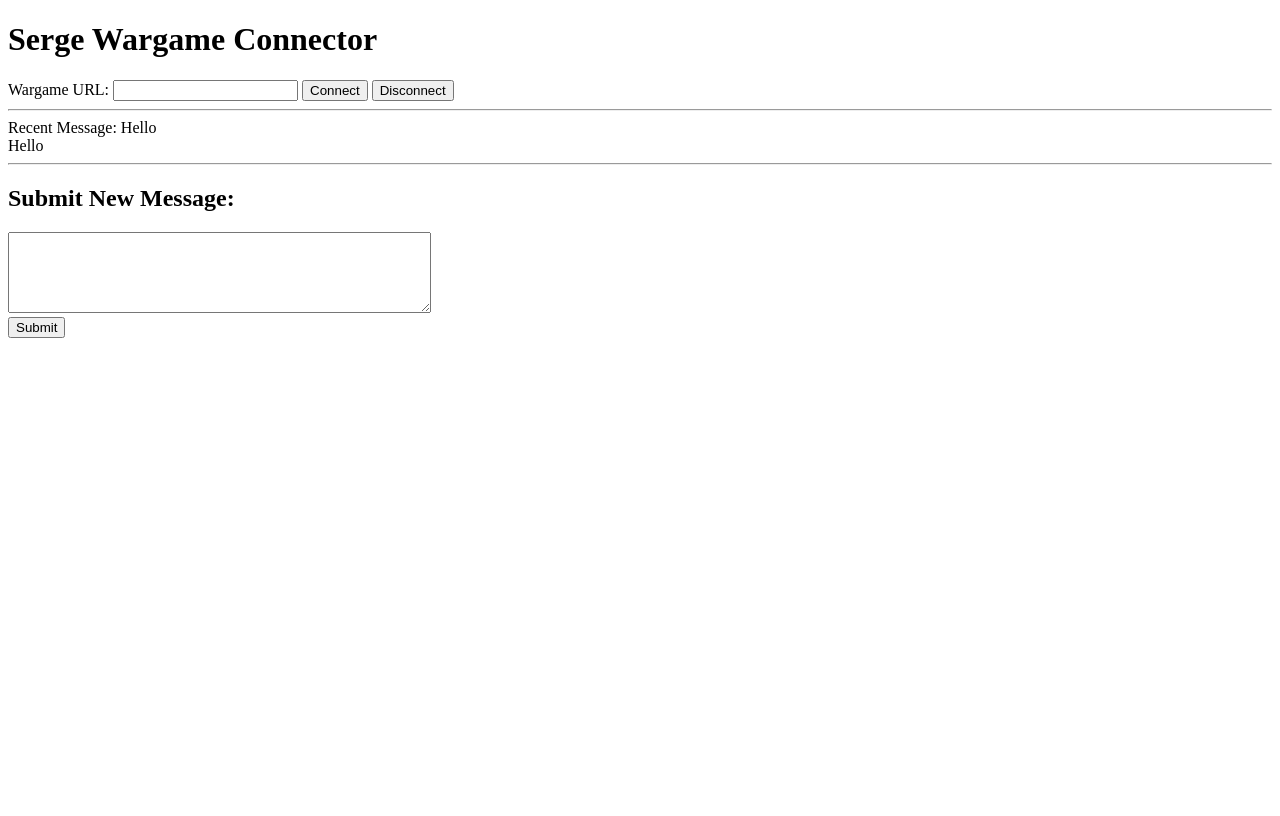
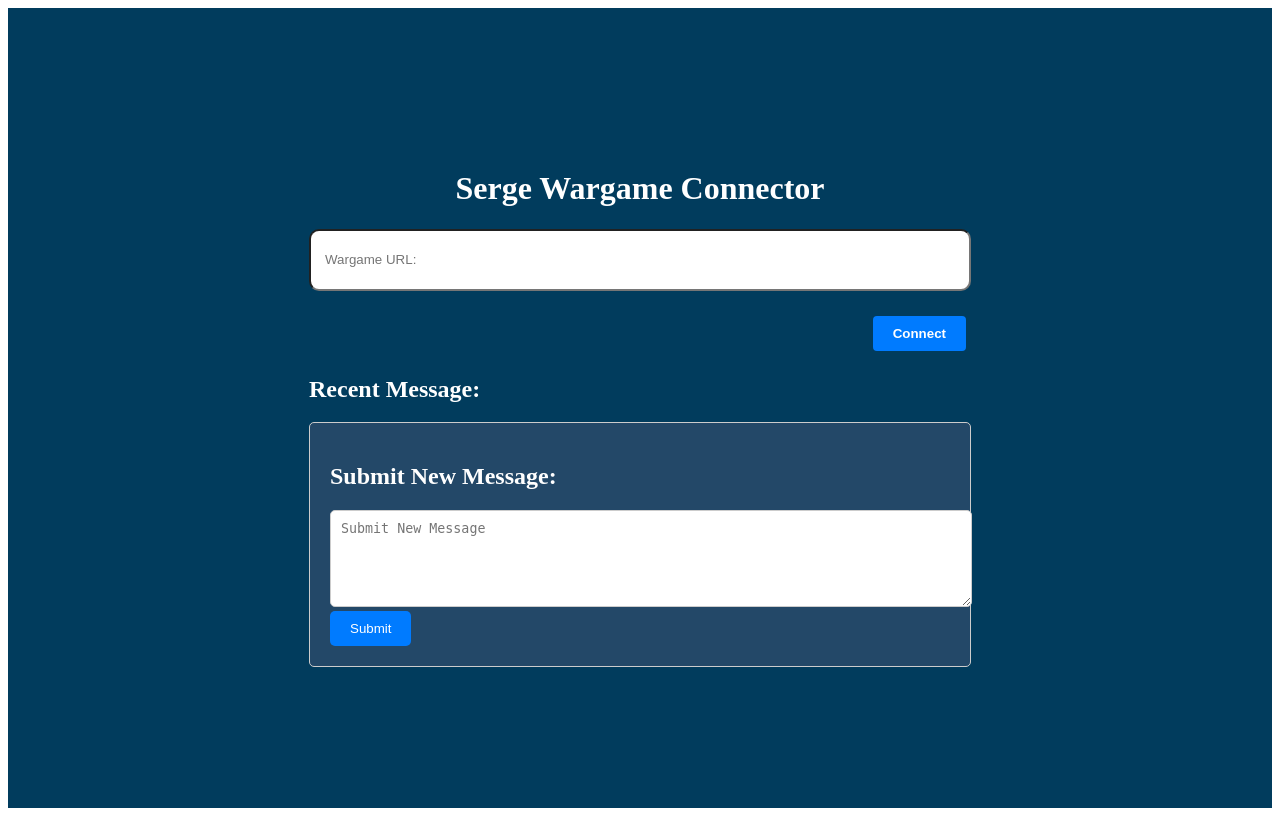
Before and after one commit to serge-web/3rd-party, a Flask app: page / in a window 1280 px wide. Before the commit the page ends 338 px from the top, so only its background shows below. Run offline with Flask 3, Linux system fonts and the light colour scheme.

Commit message:
enable css and configure url validation

```diff
--- a/app.py
+++ b/app.py
@@ -2,6 +2,7 @@
 from flask import Flask, render_template, request, jsonify
 import requests
 app = Flask(__name__)
+app.config['SECRET_KEY'] = 'sscascaccac'
 
 # Define a variable to store the wargame URL
 wargame_url = ""
@@ -44,13 +45,13 @@ def home():
         response = requests.get(server_path + wargame_url + '/last')
         # Check if the request was successful (status code 200)
 
-    return render_template("index.html", wargame_url=wargame_url, most_recent_message='Hello')
+    return render_template("index.html", wargame_url=wargame_url)
 
 @app.route("/connect/", methods=["POST"])
 def connect_wargame():
     global wargame_url  # Consider avoiding global variables if possible
     global json  # Consider avoiding global variables if possible
-
+    # socketio.emit('message', json_data)
     wargame = request.args.get('wargame')
     access = request.args.get('access')
     if not wargame or not access:
--- /dev/null
+++ b/static/css/main.css
@@ -0,0 +1,64 @@
+#flex-content-wrapper {
+    background-blend-mode: lighten;
+    background-color: #013c5d;
+    display: flex;
+    flex-direction: column;
+    align-items: center;
+    justify-content: center;
+    color: white;
+    height: 100vh;
+}
+
+.connection-form input {
+    min-width: 630px;
+    min-height: 30px;
+    border-radius: 10px;
+    padding: 14px;
+}
+
+.connection-buttons {
+    text-align: end;
+    margin-top: 20px;
+}
+
+.connection-buttons button {
+    padding: 10px 20px;
+    margin: 5px;
+    background-color: #007BFF;
+    color: #fff;
+    border: none;
+    border-radius: 4px;
+    cursor: pointer;
+    font-weight: bold;
+}
+
+.connection-buttons #disconnectButton {
+    background: red;
+}
+
+.connection-buttons button:hover {
+    background-color: #0056b3;
+}
+
+.submit-message-section {
+    background-color: #234868;
+    padding: 20px;
+    border: 1px solid #ccc;
+    border-radius: 5px;
+}
+
+#json_data {
+    width: 100%;
+    padding: 10px;
+    border: 1px solid #ccc;
+    border-radius: 5px;
+}
+
+.submit-message-section button[type="submit"] {
+    background-color: #007bff;
+    color: #fff;
+    padding: 10px 20px;
+    border: none;
+    border-radius: 5px;
+    cursor: pointer;
+}
--- a/static/js/script.js
+++ b/static/js/script.js
@@ -1,12 +1,13 @@
-   const form = document.querySelector('form');
+    const form = document.querySelector('form');
     const wargame_url = document.getElementById('wargame_url');
-    const connected_user = document.getElementById('connected_user')
+    const connected_user = document.getElementById('connected_user');
     const connectButton = document.querySelector('button[type="submit"]');
     const disconnectButton = document.getElementById('disconnectButton');
-    const para = document.createElement("h2")
+    const para = document.createElement("h2");
+    const disconnectURL = '?wargame=&access=';
     // Add an event listener to the form for "submit" event
 
-      const  isValidFormat = (text) => {
+    const  isValidFormat = (text) => {
       // Define a regular expression pattern to match the format
       const pattern = /^\?wargame=[a-zA-Z0-9-]+&access=[a-zA-Z0-9-]+$/;
 
@@ -14,64 +15,87 @@
       return pattern.test(text);
     }
 
-    form.addEventListener('submit', function (event) {
-        event.preventDefault(); // Prevent the form from submitting immediately
+ form.addEventListener('submit', function (event) {
+    const wargameUrl = wargame_url.value.trim();
+    const parts = wargameUrl.split('/');
+    const textAfterLastSlash = parts[parts.length - 1];
+    const isConforming = isValidFormat(textAfterLastSlash);
 
-        if (connectButton.style.display !== 'none') {
-            // If the "Connect" button is visible, it means you want to connect
-            const wargameUrlInput = document.getElementById('wargame_url');
-            const wargameUrl = wargameUrlInput.value;
+    if (!isConforming) {
+        event.preventDefault(); // Prevent form submission
+        // Provide user feedback about the invalid format if needed
+        const validationResult = document.getElementById('validationResult');
+        validationResult.textContent = 'Invalid URL format';
+        validationResult.style.color = 'red';
+    }
+});
 
-            // Send a request to connect to the wargame here (you need to implement this logic)
-            // ...
+    disconnectButton.addEventListener('click', async () => {
+    try {
+        const response = await fetch(`/connect/${disconnectURL}`, {
+            method: 'POST',
+        });
+        const result = await response.json();
 
-            // Assuming the connection is successful
-            connectButton.style.display = 'none';
-            disconnectButton.style.display = 'inline';
-        } else {
-            // If the "Disconnect" button is visible, it means you want to disconnect
-            // Handle the disconnection logic here (e.g., close the connection)
-
+        if (result.length === 0) {
+            para.remove();
+            wargame_url.value = '';
             connectButton.style.display = 'inline';
             disconnectButton.style.display = 'none';
+        } else {
+            console.error('Failed to disconnect.');
         }
-    });
+    } catch (error) {
+        console.error('An error occurred:', error);
+    }
+  });
 
     // Add an event listener to the "Disconnect" button
-    disconnectButton.addEventListener('click', async function () {
-        // e.preventDefault()
+connectButton.addEventListener('click', async function (event) {
+    event.preventDefault(); // Prevent the default form submission behavior
 
-        const disconnectURl = '?wargame=&access='
-        const response = await fetch(`/connect/${disconnectURl}`, {
-          method: "POST"
-        });
-        const result = await response.json();
-        console.log("Success:", result);
-        para.remove()
-        wargame_url.value = ''
-    });
-        // Add an event listener to the "Disconnect" button
-    connectButton.addEventListener('click',  async function (event) {
-        const parts = wargame_url.value.split('/');
-        const textAfterLastSlash = parts[parts.length - 1];
-        const isConforming = isValidFormat(textAfterLastSlash)
-        // event.preventDefault()
-        // const validationResult = document.getElementById('validationResult');
+    const wargameUrl = wargame_url.value.trim();
+    const validationResult = document.getElementById('validationResult');
 
-      // if (isConforming) {
-      //   validationResult.textContent = 'Valid Format';
-      //   validationResult.style.color = 'green';
-      // } else {
-      //   validationResult.textContent = 'Invalid Format';
-      //   validationResult.style.color = 'red';
-      // }
+    if (!wargameUrl) {
+        validationResult.textContent = 'Please enter a valid URL';
+        validationResult.style.color = 'red';
+        return;
+    }
 
-        if (isConforming) {
+    const parts = wargameUrl.split('/');
+    const textAfterLastSlash = parts[parts.length - 1];
+
+    if (isValidFormat(textAfterLastSlash)) {
+        try {
             const response = await fetch(`/connect/${textAfterLastSlash}`, {
-            method: "POST"
-        });
-        const result = await response.json();
-        para.innerText = `Connected user: ${result.name}`
-        connected_user.appendChild(para)
+                method: 'POST'
+            });
+
+            if (response.ok) {
+                const result = await response.json();
+                if (result !== null) {
+                    para.innerText = `Connected user: ${result.name}`;
+                    connected_user.appendChild(para);
+                    connectButton.style.display = 'none';
+                    disconnectButton.style.display = 'inline';
+                    validationResult.textContent = 'Connected successfully';
+                    validationResult.style.color = 'green';
+                } else {
+                    validationResult.textContent = 'Invalid response from the server';
+                    validationResult.style.color = 'red';
+                }
+            } else {
+                validationResult.textContent = 'Failed to connect';
+                validationResult.style.color = 'red';
+            }
+        } catch (error) {
+            validationResult.textContent = 'An error occurred';
+            validationResult.style.color = 'red';
+            console.error('Error:', error);
         }
-    });
+    } else {
+        validationResult.textContent = 'Invalid URL format';
+        validationResult.style.color = 'red';
+    }
+});
--- a/templates/index.html
+++ b/templates/index.html
@@ -1,34 +1,46 @@
 <!DOCTYPE html>
-<html>
+<html lang="en">
 <head>
     <meta charset="UTF-8">
     <meta name="viewport" content="width=device-width, initial-scale=1.0">
+    <!-- Add any additional meta tags or external CSS/JS libraries here -->
     <title>Serge Wargame Demonstrator</title>
+    <!-- Include external JavaScript libraries if needed -->
+    <!-- <script src="https://cdnjs.cloudflare.com/ajax/libs/socket.io/4.0.1/socket.io.js"></script>-->
+    <!-- Include your own CSS if needed -->
+    <link rel="stylesheet" href="{{ url_for('static', filename='css/main.css') }}">
 </head>
 <body>
+  <div id="flex-content-wrapper">
+      <header>
         <h1>Serge Wargame Connector</h1>
-<form>
-    <label for="wargame_url">Wargame URL:</label>
-    <input type="text" id="wargame_url" name="wargame_url" value="{{ wargame_url }}" required>
+      </header>
+      <main>
+        <form class="connection-form">
+          <input type="text" placeholder="Wargame URL:" id="wargame_url" name="wargame_url" value="{{ wargame_url }}"  >
+          <div class="connection-buttons">
             <button type="submit">Connect</button>
-    <button type="submit" id="disconnectButton" >Disconnect</button>
+            <button type="submit" id="disconnectButton" style="display: none">Disconnect</button>
+          </div>
+          <div id="validationResult"></div>
         </form>
-    <div id="validationResult"></div>
-    <hr>
+          <div class="container">
             <div id="connected_user"></div>
-    <span>Recent Message: {{ most_recent_message }}</span>
-    <div id="recent_message">
-         {{ most_recent_message }}
-    </div>
-    <hr>
+            <section>
+              <h2>Recent Message:</h2>
+              <p>{{ most_recent_message }}</p>
+            </section>
+            <section class="submit-message-section">
               <h2>Submit New Message:</h2>
               <form method="POST" action="/submit_message">
-        <textarea id="json_data" name="json_data" rows="5" cols="50" required></textarea>
-        <br>
+                <textarea placeholder="Submit New Message" id="json_data" name="json_data" rows="5" cols="50" required></textarea>
                 <button type="submit">Submit</button>
               </form>
+            </section>
+        </div>
+    </main>
+   </div>
+    <!-- Include your own JavaScript -->
+    <script src="{{ url_for('static', filename='js/script.js') }}"></script>
 </body>
-
- <script src="{{ url_for('static', filename='js/script.js') }}"></script>
-
 </html>
```
Lines whose indentation alone changed are shown as unchanged.
